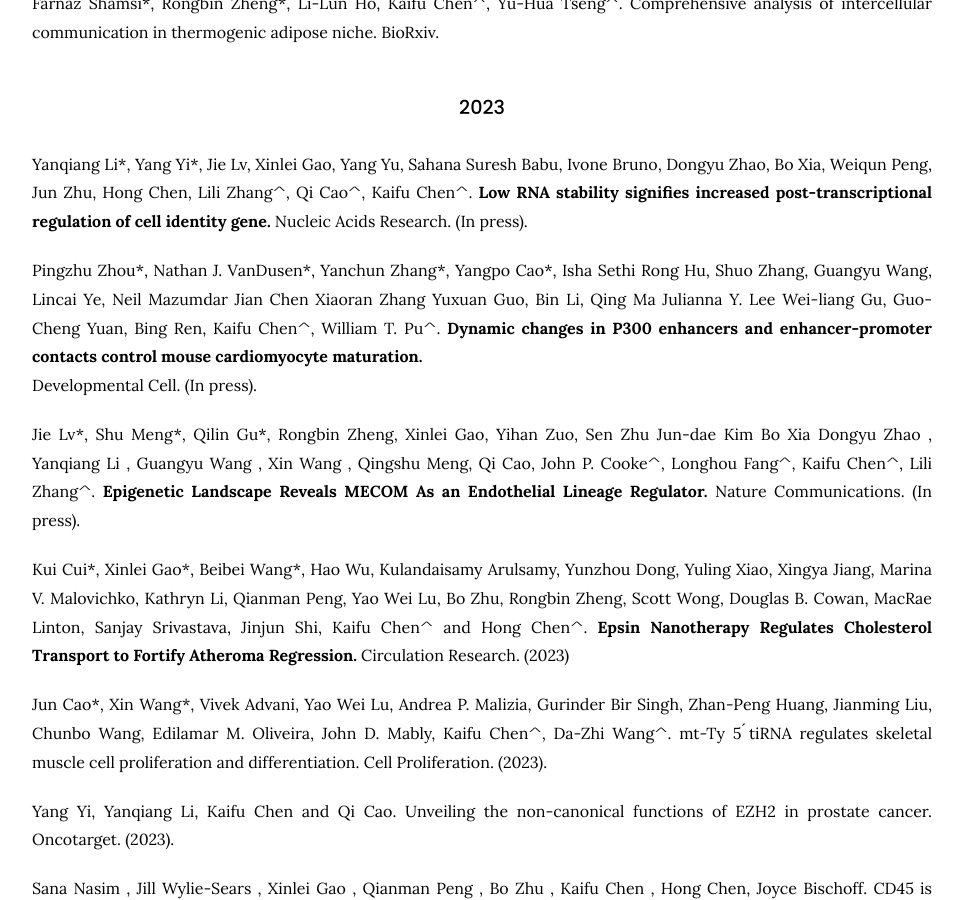
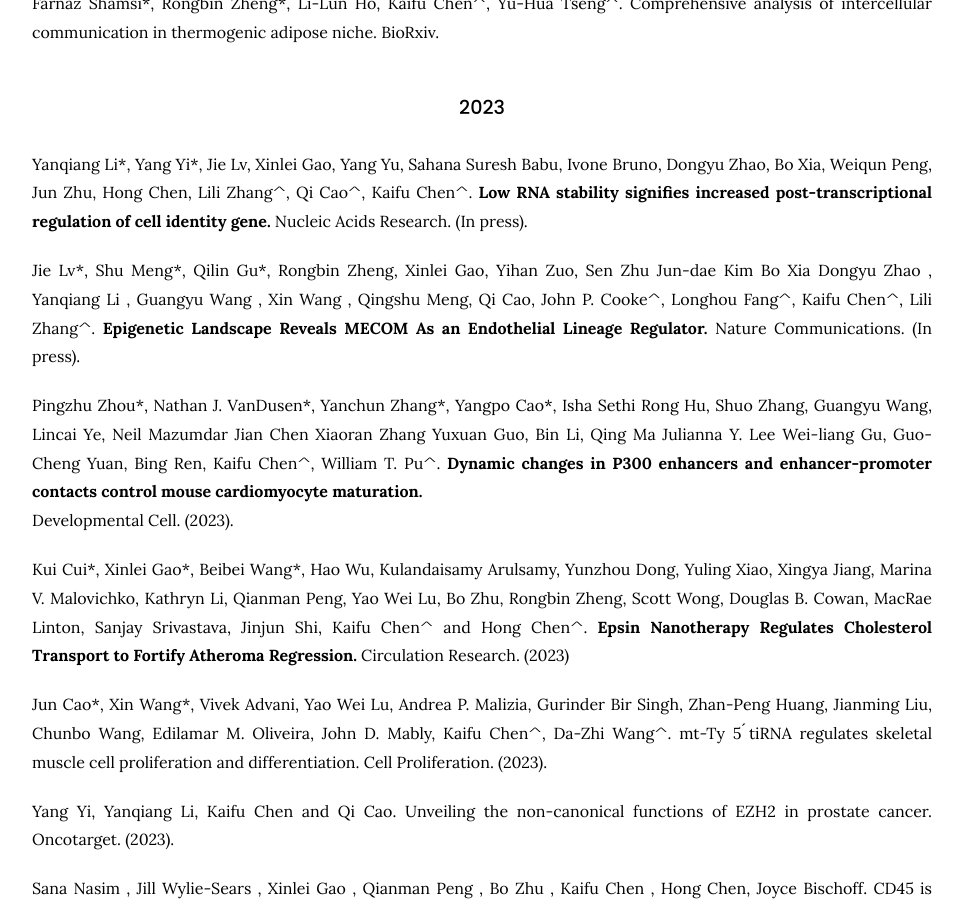
Before and after one commit to kaifuchenlab/kaifuchenlab.github.io, a Jekyll site: the page built from 3.publication/index.md, in a window 1280 px wide and 900 px high, scrolled down 555 px. Shown: the whole window, without its empty margins (158-1121 px from the left). Built offline with Jekyll 4.4.1, drawn with Linux system fonts in a browser that asks for light colours.

Commit message:
Update index.md

```diff
--- a/3.publication/index.md
+++ b/3.publication/index.md
@@ -24,10 +24,10 @@ BioRxiv.
 Yanqiang Li\*, Yang Yi\*,  Jie Lv, Xinlei Gao, Yang Yu,  Sahana Suresh Babu, Ivone Bruno, Dongyu Zhao, Bo Xia, Weiqun Peng, Jun Zhu, Hong Chen, Lili Zhang^, Qi Cao^, Kaifu Chen^. **Low RNA stability signifies increased post-transcriptional regulation of cell identity gene.**
 Nucleic Acids Research. (In press).
 
+Jie Lv\*, Shu Meng\*, Qilin Gu\*, Rongbin Zheng, Xinlei Gao, Yihan Zuo, Sen Zhu Jun-dae Kim Bo Xia Dongyu Zhao , Yanqiang Li , Guangyu Wang , Xin Wang , Qingshu Meng, Qi Cao, John P. Cooke^, Longhou Fang^, Kaifu Chen^, Lili Zhang^. **Epigenetic Landscape Reveals MECOM As an Endothelial Lineage Regulator.** Nature Communications. (In press).
+
 Pingzhu Zhou\*, Nathan J. VanDusen\*, Yanchun Zhang\*, Yangpo Cao\*, Isha Sethi Rong Hu, Shuo Zhang, Guangyu Wang, Lincai Ye, Neil Mazumdar Jian Chen Xiaoran Zhang Yuxuan Guo, Bin Li, Qing Ma Julianna Y. Lee Wei-liang Gu, Guo-Cheng Yuan, Bing Ren, Kaifu Chen^, William T. Pu^. **Dynamic changes in P300 enhancers and enhancer-promoter contacts control mouse cardiomyocyte maturation.**
-Developmental Cell. (In press).
-
-Jie Lv\*, Shu Meng\*, Qilin Gu\*, Rongbin Zheng, Xinlei Gao, Yihan Zuo, Sen Zhu Jun-dae Kim Bo Xia Dongyu Zhao , Yanqiang Li , Guangyu Wang , Xin Wang , Qingshu Meng, Qi Cao, John P. Cooke^, Longhou Fang^, Kaifu Chen^, Lili Zhang^. **Epigenetic Landscape Reveals MECOM As an Endothelial Lineage Regulator.** Nature Communications. (In press).
+Developmental Cell. (2023).
 
 Kui Cui\*,  Xinlei Gao\*,  Beibei Wang\*,  Hao Wu,  Kulandaisamy Arulsamy,  Yunzhou Dong,  Yuling Xiao,  Xingya Jiang,  Marina V. Malovichko, Kathryn Li,  Qianman Peng,  Yao Wei Lu,  Bo Zhu,  Rongbin Zheng,  Scott Wong,  Douglas B. Cowan,  MacRae Linton,  Sanjay Srivastava, Jinjun Shi,  Kaifu Chen^ and  Hong Chen^. **Epsin Nanotherapy Regulates Cholesterol Transport to Fortify Atheroma Regression.** Circulation Research. (2023)
 
```
